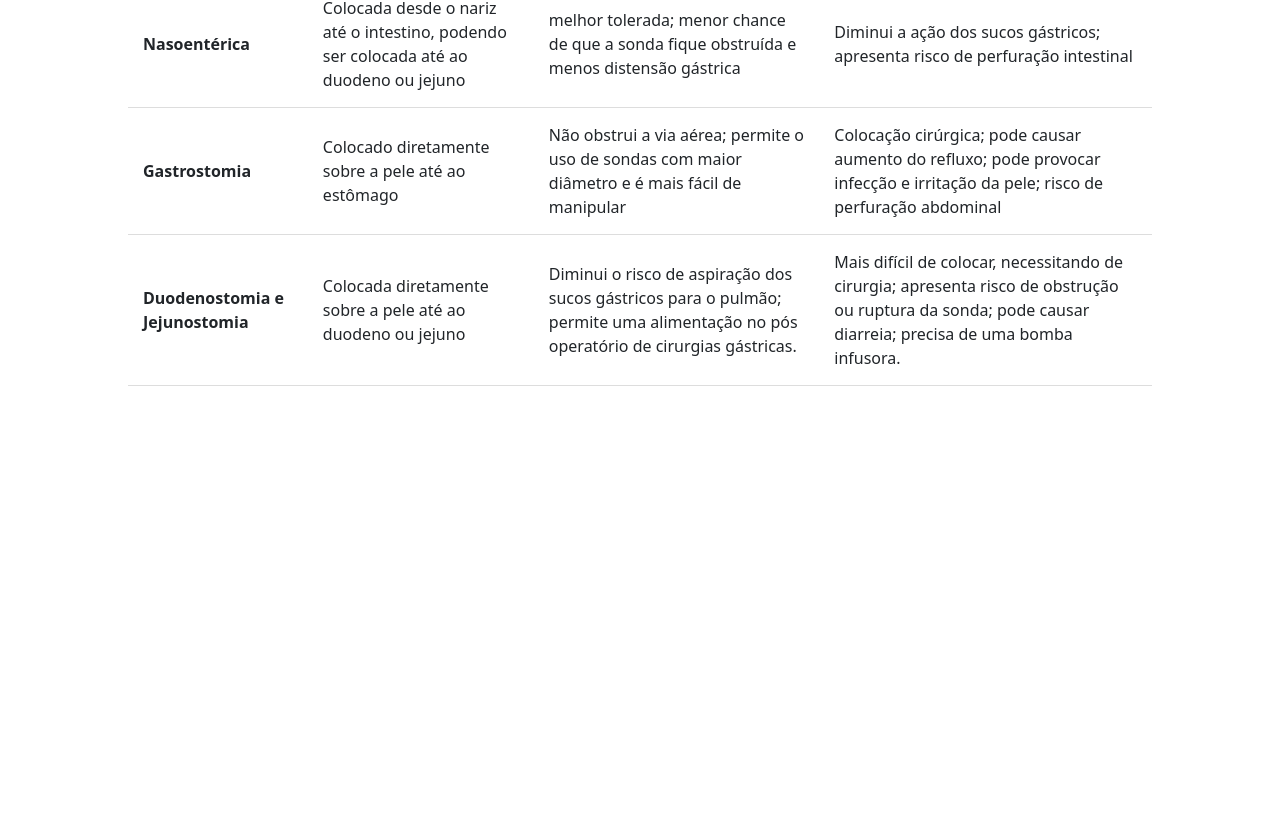
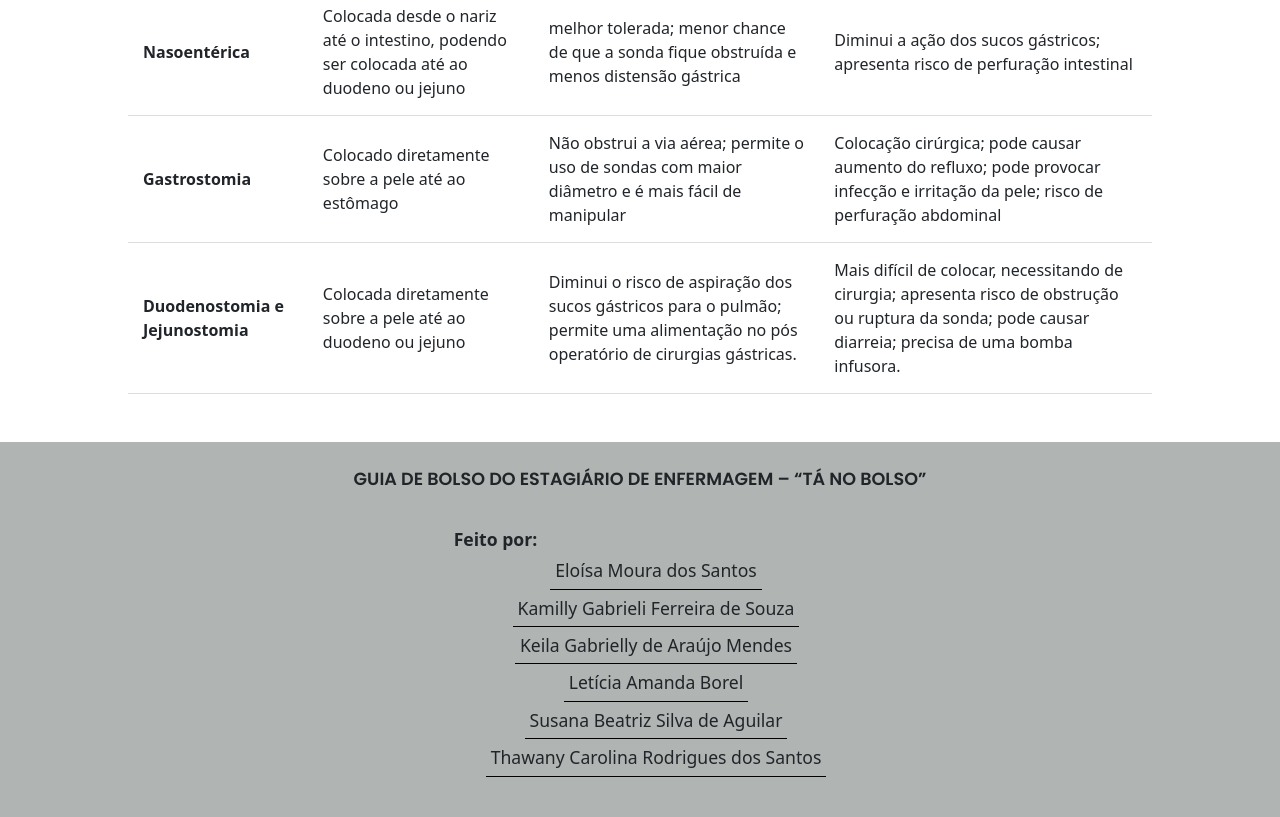
Before and after one commit to IsabelleOrmo/tccEnfermagem, a plain HTML site: page dieta.html in a window 1280 px wide. Shown: the part 1305-2122 px from the top of the page. Before the commit the page ends 1739 px from the top, so only its background shows below. Drawn offline with nearby package versions, Linux system fonts and the light colour scheme.

Commit message:
aassfdasd

```diff
--- a/dieta.html
+++ b/dieta.html
@@ -34,9 +34,9 @@
 </head>
 <body>
 <!--NavdoSite-->
-    <div class="container navbarContainer">
+    <div class="fluid-container navbarContainer">
         <a class="navbar-brand" href="./index.html">
-          <svg xmlns="http://www.w3.org/2000/svg" width="5%" fill="#942222" class="bi bi-house-heart" viewBox="0 0 16 16">
+          <svg xmlns="http://www.w3.org/2000/svg" width="4rem" fill="#942222" class="bi bi-house-heart" viewBox="0 0 16 16">
               <path d="M8 6.982C9.664 5.309 13.825 8.236 8 12 2.175 8.236 6.336 5.309 8 6.982Z"/>
               <path d="M8.707 1.5a1 1 0 0 0-1.414 0L.646 8.146a.5.5 0 0 0 .708.707L2 8.207V13.5A1.5 1.5 0 0 0 3.5 15h9a1.5 1.5 0 0 0 1.5-1.5V8.207l.646.646a.5.5 0 0 0 .708-.707L13 5.793V2.5a.5.5 0 0 0-.5-.5h-1a.5.5 0 0 0-.5.5v1.293L8.707 1.5ZM13 7.207V13.5a.5.5 0 0 1-.5.5h-9a.5.5 0 0 1-.5-.5V7.207l5-5 5 5Z"/>
             </svg>
@@ -132,5 +132,23 @@ As dietas são estruturadas considerando-se o estado nutricional e fisiológico
 
 <br><br>
 </div>
+
+<footer class="fluid-container p-4">
+    <span class="footer-title">GUIA DE BOLSO DO ESTAGIÁRIO DE ENFERMAGEM – “TÁ NO BOLSO”</span>
+    <hr>
+    <div class="footer-list">
+        <span class="footer-subtitle">Feito por:</span>
+        <ul>
+            <li>Eloísa Moura dos Santos</li>
+            <li>Kamilly Gabrieli Ferreira de Souza</li>
+            <li>Keila Gabrielly de Araújo Mendes</li>
+            <li>Letícia Amanda Borel</li>
+            <li>Susana Beatriz Silva de Aguilar</li>
+            <li>Thawany Carolina Rodrigues dos Santos</li>
+        </ul>
+    </div>
+</footer>
+
+
 </body>
 </html>
--- a/global.css
+++ b/global.css
@@ -1,15 +1,20 @@
 @import url('https://fonts.googleapis.com/css2?family=Poppins:wght@600&display=swap');
 @import url('https://fonts.googleapis.com/css2?family=Nunito:wght@500&display=swap');
 
-.navContainer{
-    margin-top: 1%;
-    border-bottom: 1px solid black;
-    padding-bottom: 2px;
+:root {
+    --cor-bonita: hsl(156, 3%, 70%);
 }
 
 .navbarContainer{
     margin-top: 1%;
     padding-bottom: 2px;
+    margin-left: 3%;
+}
+
+.navContainer{
+border-bottom: 1px solid black;
+margin-top: 1%;
+padding-bottom: 2px;
 }
 
 .homeContainer{
@@ -73,6 +78,40 @@ li{
     width: 60%;
 }
 
+footer {
+    background-color: var(--cor-bonita);
+    display: flex;
+    align-items: center;
+    flex-direction: column;
+}
+
+.footer-title{
+    font-family: 'Poppins', sans-serif;
+    font-size: 1.1em;
+    text-align: center;
+}
+
+.footer-subtitle{
+    font-size: 1.1em;
+    font-weight: bold;
+}
+
+.footer-list {
+    width: fit-content;
+}
+
+.footer-list ul {
+    list-style-type: none;
+    display: flex;
+    align-items: center;
+    flex-direction: column;
+}
+
+.footer-list ul li {
+    width: fit-content;
+    border-bottom: 1px solid black;
+}
+
 @media (min-width: 300px) and (max-width: 780px){
 
     .titulo{
```
Also changed, not shown: camasHospitalares.html (+10 -4 lines), coberturadeferidas.html (+2 -2 lines), electrocardiograma.html (+2 -2 lines), escalas.html (+2 -2 lines).
